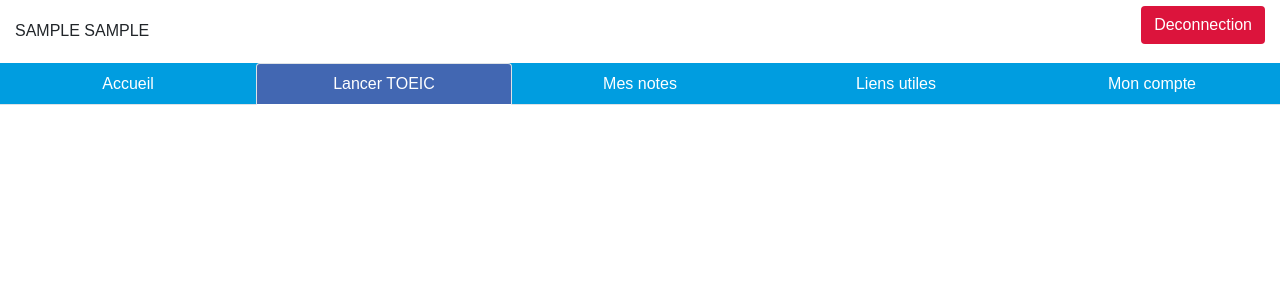
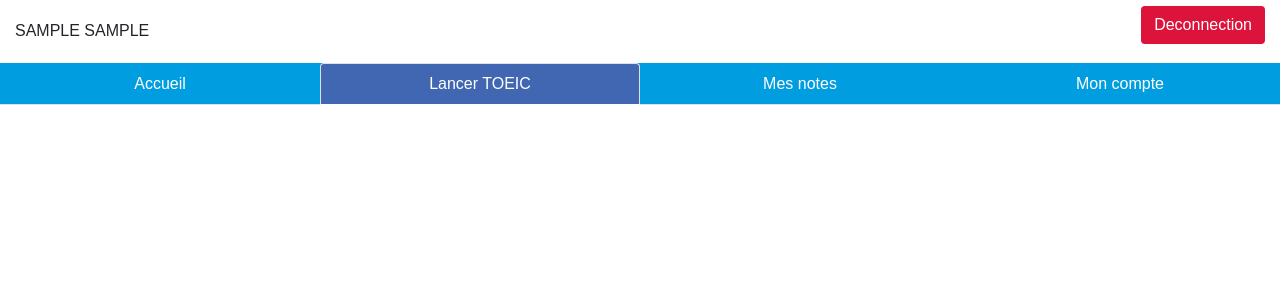
Before and after one commit to lilianmisser/Piscine, a PHP site: page /lancerToeic.php in a window 1280 px wide. Shown: the top 300 px of the page. Run offline with PHP 8.4, Linux system fonts and the light colour scheme; the visitor is signed in with stand-in values (Sample User, id 1); data comes from the database, SQL or seed files in the repository.

Commit message:
fix menu utilisateur

```diff
--- a/menu/menuUti.php
+++ b/menu/menuUti.php
@@ -18,9 +18,6 @@ switch($page) {
   case "mesNotes.php":
     $c=' active';
     break;
-  case "liensUtiles.php":
-    $d=' active';
-    break;
   case "monCompte.php":
     $e=' active';
     break;
@@ -37,9 +34,6 @@ echo '<ul class="nav nav-tabs nav-justified">
           <a class="nav-link', $c ,'" href="mesNotes.php#mesNotes">Mes notes</a>
         </li>
         <li class="nav-item">
-          <a class="nav-link', $d ,'" href="liensUtiles.php">Liens utiles</a>
-        </li>
-        <li class="nav-item">
           <a class="nav-link', $e ,'" href="monCompte.php">Mon compte</a>
         </li>
       </ul>'
```
